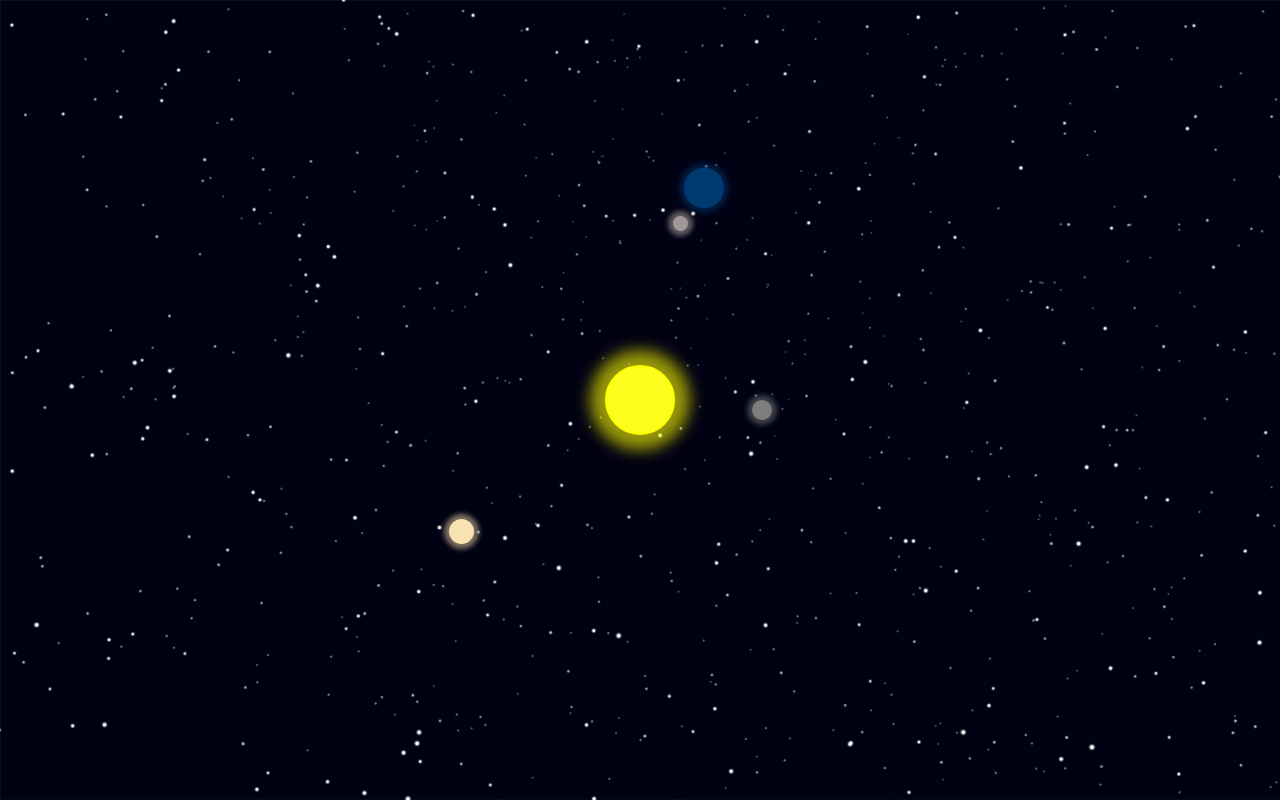
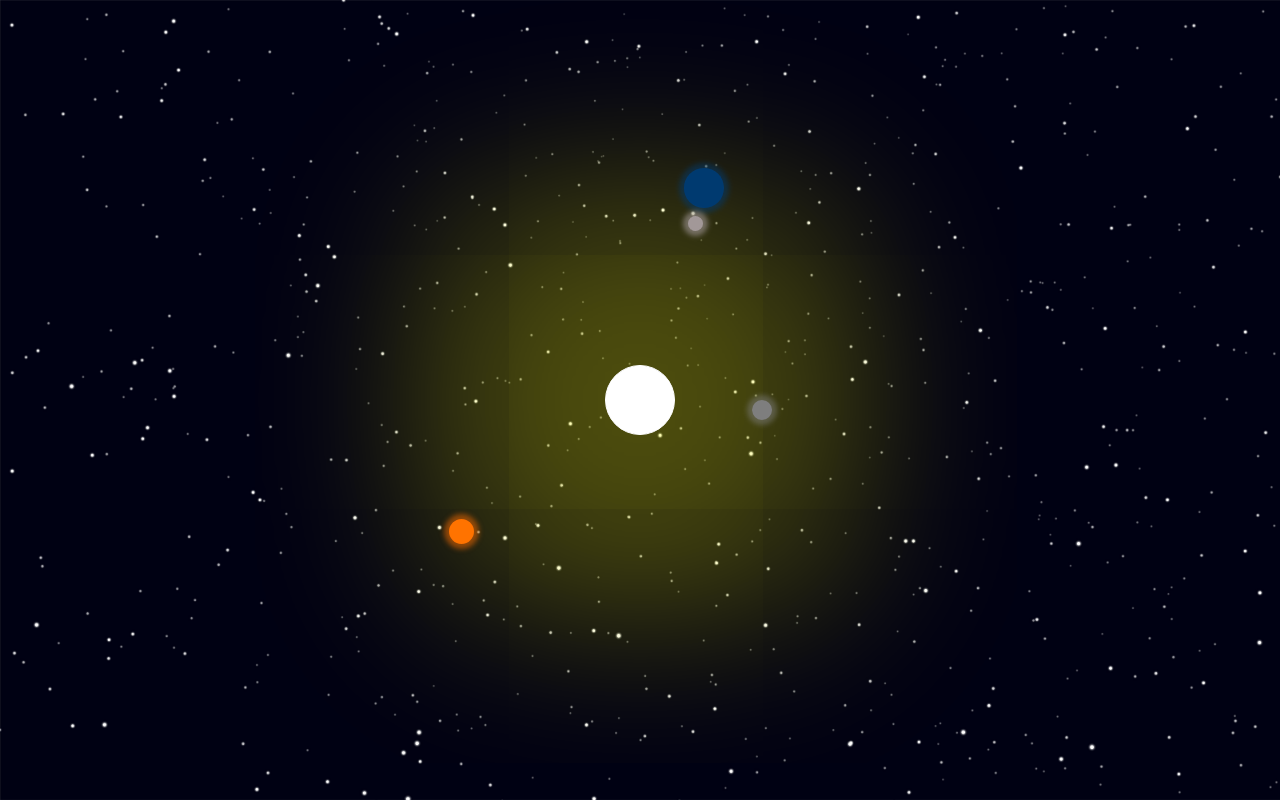
Before and after one commit to Deepakab17/Solarsystem, a plain HTML site: page index.html in a window 1280 px wide. Drawn offline with Linux system fonts and the light colour scheme.

Commit message:
updated solarsystem

```diff
--- a/style.css
+++ b/style.css
@@ -50,13 +50,13 @@ box-sizing: border-box;
     position: absolute;
     width: 70px;
     height: 70px;
-    border: 2px solid yellow;
+    border: 1px solid rgb(255, 255, 255);
     border-radius: 50%;
-    background-color: rgb(253, 253, 30);
+    background-color: white;
     top: 50%;
     left: 50%;
     transform: translate(-50%, -50%);
-    box-shadow: 0 0 15px 15px rgba(255, 255, 0, 0.6);
+    box-shadow: 0 0 180px 180px rgba(255, 255, 0, 0.3);
 }
 
 .venus{
@@ -64,11 +64,11 @@ box-sizing: border-box;
     width: 25px;
     height: 25px;
     border-radius: 50%;
-    background-color: rgb(248, 226, 176);
+    background-color: rgb(255, 115,0);
     top:5%;
     left:80%;
     z-index: 1;
-    box-shadow: 0 0 5px 5px rgba(248, 226, 176,0.5);
+    box-shadow: 0 0 5px 5px rgba(255, 110, 0,0.5);
 }
 .mercury{
     position: absolute;
@@ -94,7 +94,7 @@ box-sizing: border-box;
 }
 .orbit {
     position: absolute;
-    top: 0;
+    top: -15px;
     left:-45px;
     width: 120px;
     height: 60px;
@@ -112,6 +112,5 @@ box-sizing: border-box;
     box-shadow: 0 0 5px 5px rgb(162, 152, 152, 0.6);
 }
 @keyframes rotate {
-    0% { transform:  rotate(0deg); }
-    100% {transform: rotate(360deg); }
+100% {transform: rotate(360deg); }
 }
```
